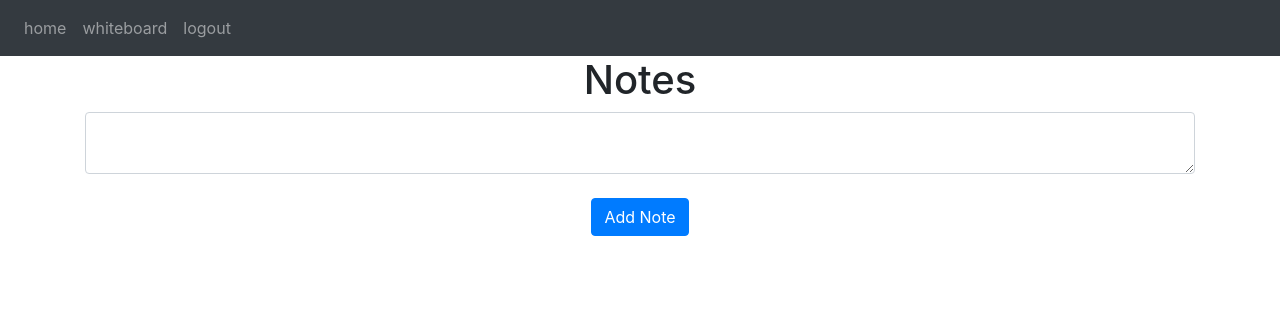
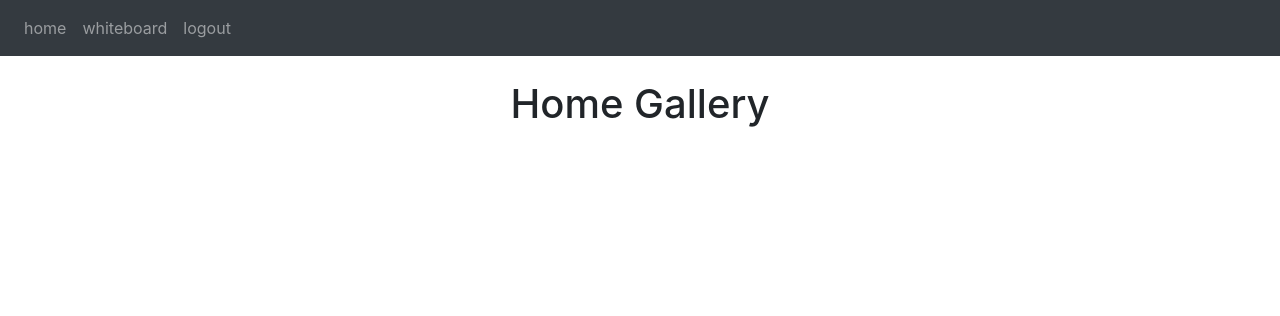
Before and after one commit to joanna-lim/whiteboard-2, a Flask app: page / in a window 1280 px wide. Shown: the top 316 px of the page. Run offline with Flask 2, Linux system fonts and the light colour scheme; the visitor is signed in with stand-in values (Sample User, id 1); data comes from the database, SQL or seed files in the repository; both versions use the stored data as it was after the commit; data that the repository does not hold is empty; some libraries are stand-ins or nearby versions.

Commit message:
finished the app

```diff
--- a/website/auth.py
+++ b/website/auth.py
@@ -30,11 +30,6 @@ def login():
 def logout():
     logout_user()
     return redirect(url_for('auth.login'))
-
-@auth.route('/whiteboard')
-@login_required
-def whiteboard():
-    return render_template("whiteboard.html", user=current_user)
 
 @auth.route('/sign-up', methods=['GET', 'POST'])
 def sign_up():
--- a/website/models.py
+++ b/website/models.py
@@ -14,3 +14,9 @@ class User(db.Model, UserMixin):
     password = db.Column(db.String(150))
     first_name = db.Column(db.String(150))
     notes = db.relationship('Note')
+    drawings = db.relationship('Drawing')
+
+class Drawing(db.Model):
+    id = db.Column(db.Integer, primary_key=True)
+    data = db.Column(db.String())
+    user_id = db.Column(db.Integer, db.ForeignKey('user.id'))
--- a/website/static/index.js
+++ b/website/static/index.js
@@ -1,7 +1,7 @@
-function deleteNote(noteId) {
-    fetch('/delete-note', {
+function deleteNote(drawingId) {
+    fetch('/delete-drawing', {
         method:'POST',
-        body: JSON.stringify({ noteId: noteId })
+        body: JSON.stringify({ drawingId: drawingId })
     }).then((_res)=>{
         window.location.href="/";
     });
--- a/website/static/whiteboard.js
+++ b/website/static/whiteboard.js
@@ -54,3 +54,9 @@ function resizeBrush(newSize) {
   radius=newSize;
   document.getElementById("sizeOutput").value=newSize
 }
+
+function saveCanvas(){
+  var canvas = document.getElementById("canvas1");
+  const data = canvas.toDataURL();
+  document.getElementById("save").value = data;
+}
--- a/website/templates/home.html
+++ b/website/templates/home.html
@@ -1,21 +1,17 @@
 {% extends "base.html" %} {% block title %}Home{% endblock %} {% block content
 %}
-<h1 align="center">Notes</h1>
-<ul class="list-group list-group-flush" id="notes">
-  {% for note in user.notes %}
+<br />
+<h1 align="center">Home Gallery</h1>
+
+<ul class="list-group list-group-flush" id="drawings">
+  {% for drawing in user.drawings %}
   <li class="list-group-item">
-    {{ note.data }}
-    <button type="button" class="close" onClick="deleteNote({{ note.id }})">
+    <img src="{{drawing.data}}">
+    <button type="button" class="close" onClick="deleteNote({{ drawing.id }})">
       <span aria-hidden="true">&times;</span>
     </button>
   </li>
   {% endfor %}
 </ul>
-<form method="POST">
-  <textarea name="note" id="note" class="form-control"></textarea>
-  <br />
-  <div align="center">
-    <button type="submit" class="btn btn-primary">Add Note</button>
-  </div>
-</form>
+
 {% endblock %}
--- a/website/views.py
+++ b/website/views.py
@@ -1,8 +1,10 @@
 from flask import Blueprint, render_template, request, flash, jsonify
 from flask_login import login_required, current_user
-from .models import Note
+from .models import Note, Drawing
 from . import db
 import json
+from io import BytesIO
+
 
 views = Blueprint('views', __name__)
 
@@ -10,25 +12,28 @@ views = Blueprint('views', __name__)
 @views.route('/', methods=['GET', 'POST'])
 @login_required
 def home():
-    if request.method=='POST':
-        note = request.form.get('note')
 
-        if len(note)<1:
-            flash('note is empty!', category='error')
-        else:
-            new_note = Note(data=note, user_id=current_user.id)
-            db.session.add(new_note)
-            db.session.commit()
-            flash('note added!', category = 'success')
     return render_template("home.html", user=current_user)
 
-@views.route('/delete-note', methods=['POST'])
-def delete_note():
-    note = json.loads(request.data)
-    noteId = note['noteId']
-    note = Note.query.get(noteId)
-    if note:
-        if note.user_id == current_user.id:
-            db.session.delete(note)
+@views.route('/whiteboard', methods=['GET', 'POST'])
+@login_required
+def whiteboard():
+    if request.method=='POST':
+        drawing = request.form.get('save')
+        new_drawing = Drawing(data=drawing, user_id=current_user.id)
+        db.session.add(new_drawing)
+        db.session.commit()
+        flash('Drawing saved to your home gallery!', category = 'success')
+    return render_template("whiteboard.html", user=current_user)
+
+
+@views.route('/delete-drawing', methods=['POST'])
+def delete_drawing():
+    drawing = json.loads(request.data)
+    drawingId = drawing['drawingId']
+    drawing = Drawing.query.get(drawingId)
+    if drawing:
+        if drawing.user_id == current_user.id:
+            db.session.delete(drawing)
             db.session.commit()
     return jsonify({})
```
Also changed, not shown: website/templates/whiteboard.html (+27 -11 lines), instance/database.db.
